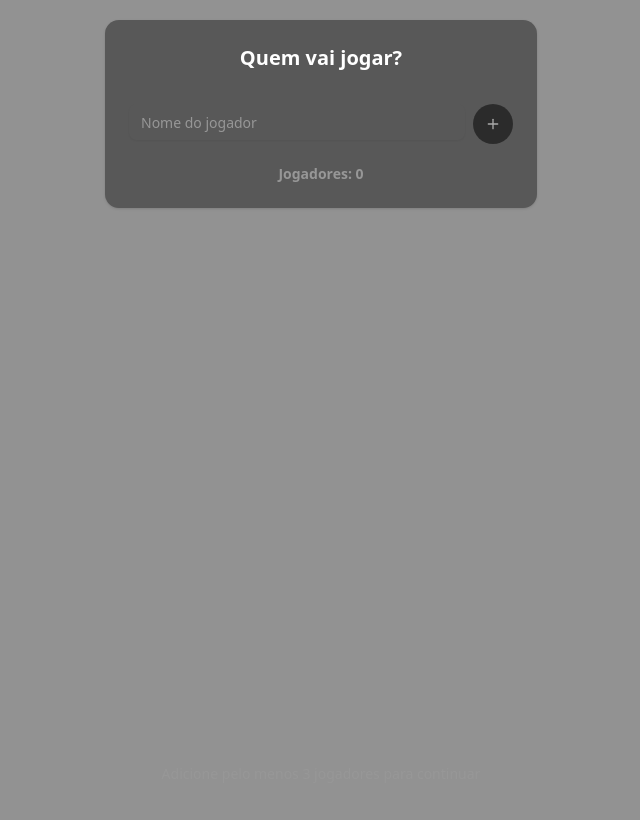
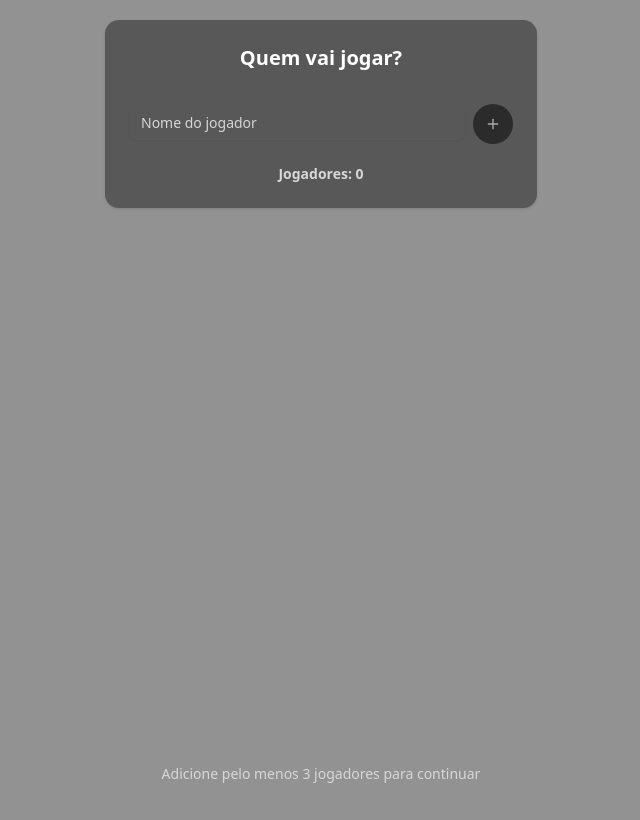
Before and after one commit to Gu-Fernandes/impostor, a Next.js app: page / in a window 1280 px wide. Shown: the whole page, without its empty margins (319-959 px from the left). Built offline with nearby package versions, Linux system fonts and the light colour scheme.

Commit message:
Atualizar o globals.css

```diff
--- a/app/globals.css
+++ b/app/globals.css
@@ -59,7 +59,7 @@
   --secondary: oklch(0.97 0 0);
   --secondary-foreground: oklch(0.205 0 0);
   --muted: oklch(0.97 0 0);
-  --muted-foreground: oklch(67.64% 0.00008 271.152);
+  --muted-foreground: oklch(87.93% 0.00008 271.152);
   --accent: oklch(0.97 0 0);
   --accent-foreground: oklch(0.205 0 0);
   --destructive: oklch(0.577 0.245 27.325);
```
